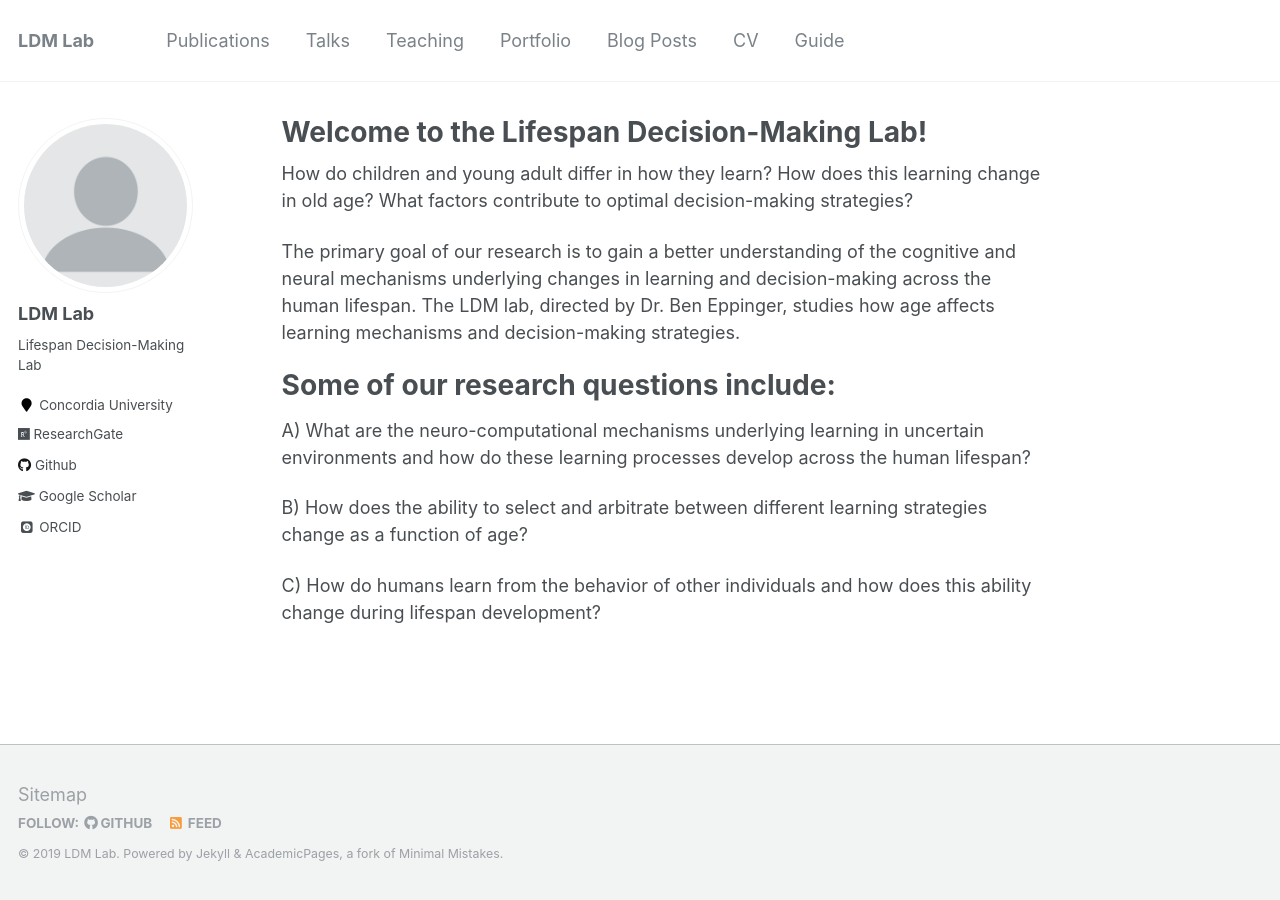
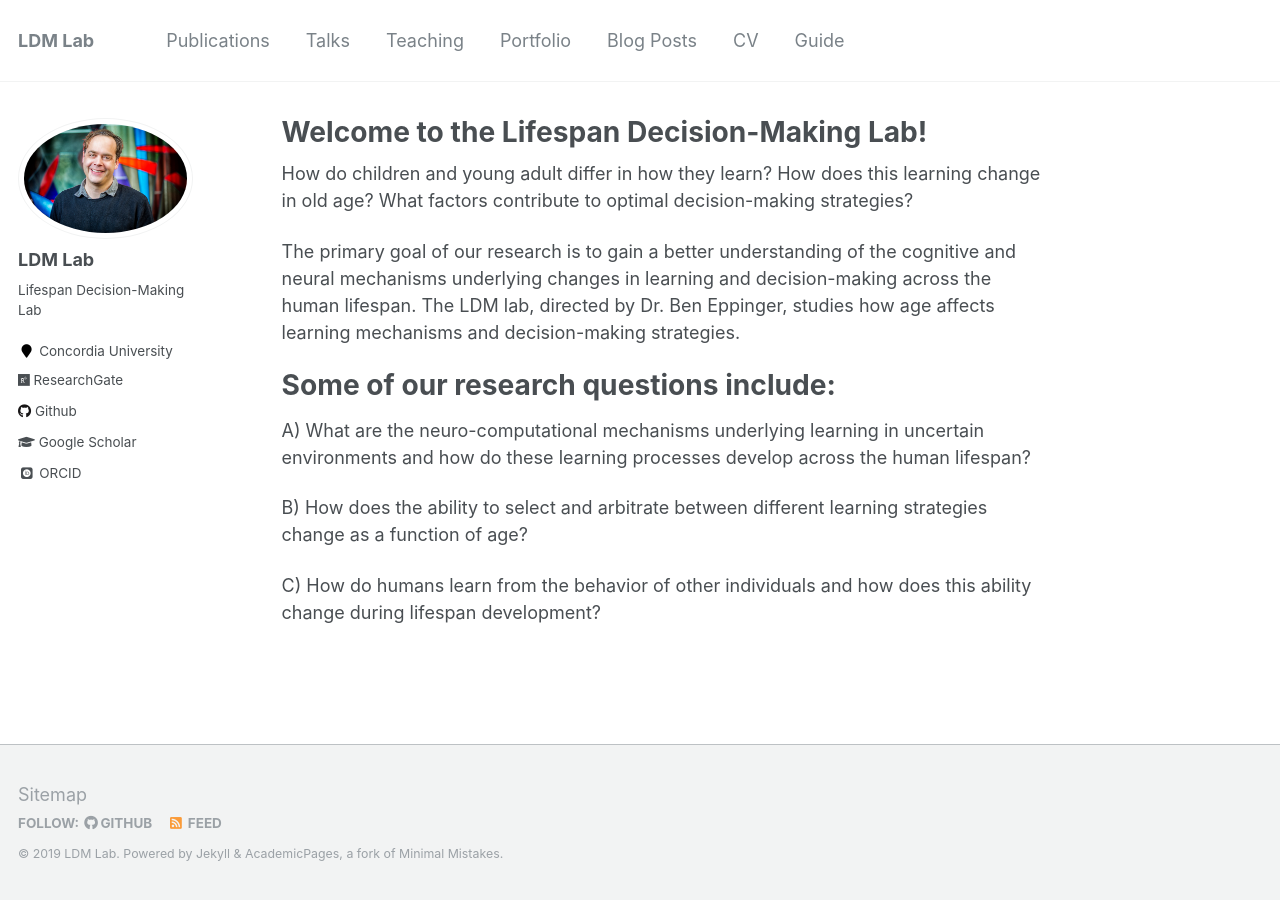
Before and after one commit to seandamiandevine/LDMLab.github.io, a Jekyll site: the page built from _pages/about.md, in a window 1280 px wide. Built offline with Jekyll 4.4.1, drawn with Linux system fonts in a browser that asks for light colours; some web fonts are replaced.

Commit message:
Update _config.yml

```diff
--- a/_config.yml
+++ b/_config.yml
@@ -81,7 +81,7 @@ analytics:
 # Site Author
 author:
   name             : "LDM Lab"
-  avatar           : "profile.png"
+  avatar           : "ben.jpeg"
   bio              : "Lifespan Decision-Making Lab"
   location         : "Concordia University"
   employer         :
```
